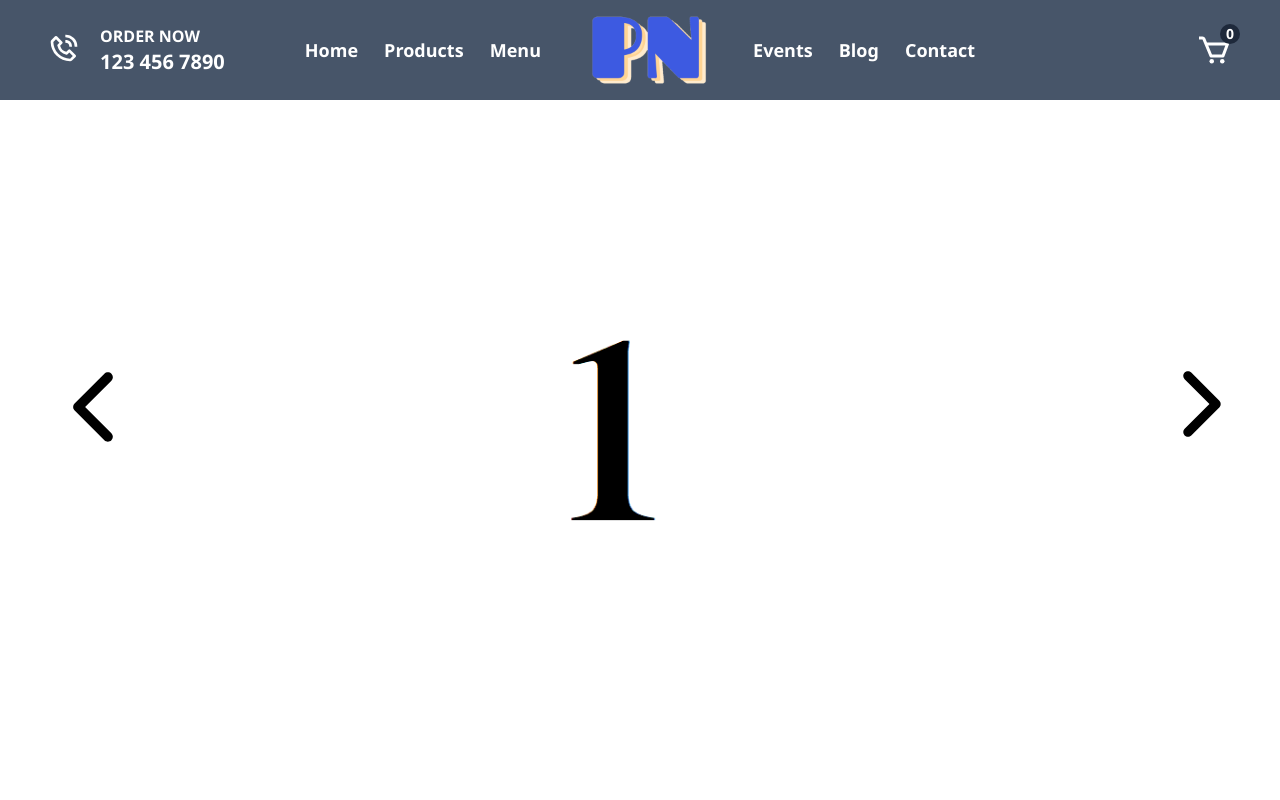
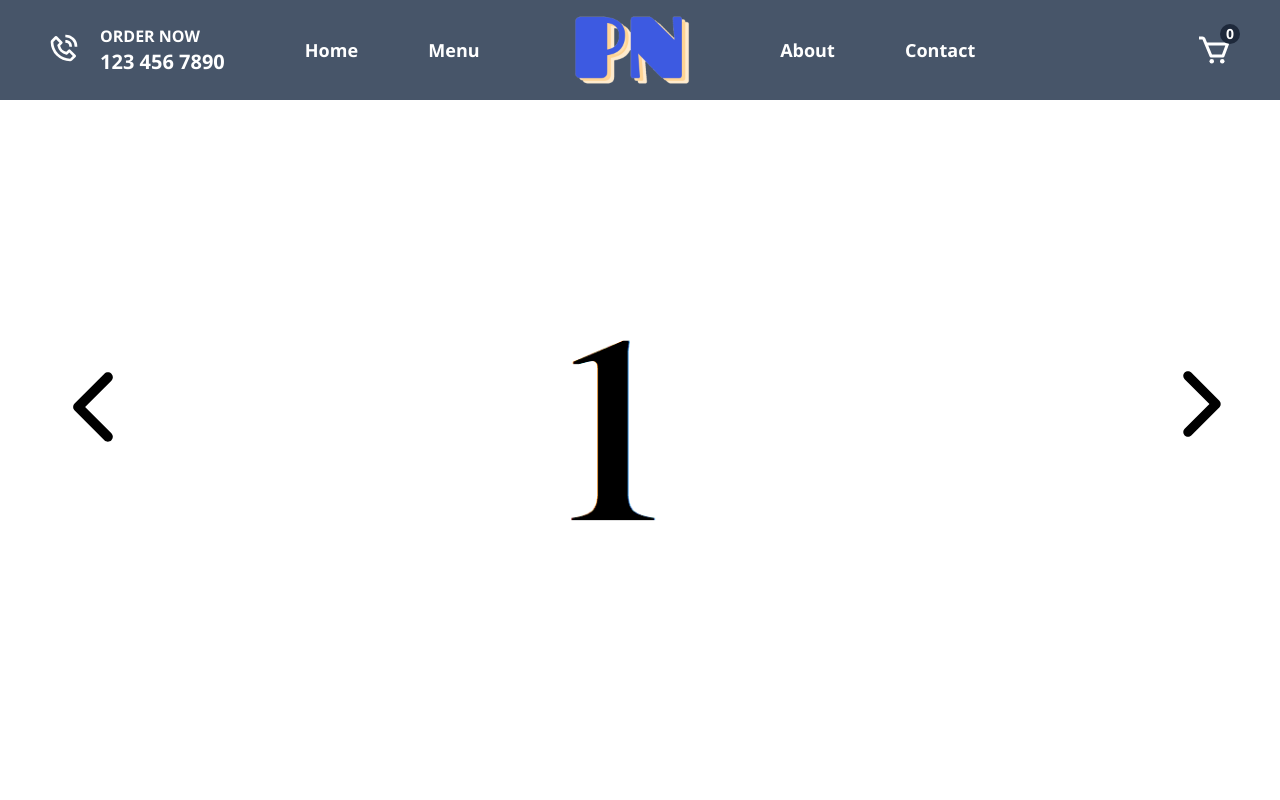
Before and after one commit to pn-code/restaurant-app, a Next.js app: page / in a window 1280 px wide. Shown: the top 800 px of the page. Built offline with nearby package versions, Linux system fonts and the light colour scheme; no server answers; the database is empty.

Commit message:
Added styles to Navbar elements

```diff
--- a/components/Navbar.jsx
+++ b/components/Navbar.jsx
@@ -10,7 +10,7 @@ const Navbar = () => {
     return (
         <div className="flex z-50 sticky top-0 items-center justify-between h-[100px] py-0 px-12 bg-slate-600 text-white ">
             {/* Call Section */}
-            <div className="flex flex-[3] md:flex-1">
+            <div className="flex flex-[3] md:flex-1 hover:text-[#d7905c] ease-in duration-200">
                 <BiPhoneCall className="mt-2" size={32} />
 
                 <div className="font-bold ml-5">
@@ -27,24 +27,37 @@ const Navbar = () => {
                             Home
                         </Link>
                     </li>
-                    <li className="navList">Products</li>
-                    <li className="navList">Menu</li>
+                    <li className="navList">
+                        <Link href="/#menu" passHref>
+                            Menu
+                        </Link>
+                    </li>
+                    <Link href="/" passHref>
                         <Image
                             src="/assets/logo.png"
                             alt=""
                             width={160}
                             height={70}
                         />
-                    <li className="navList">Events</li>
-                    <li className="navList">Blog</li>
-                    <li className="navList">Contact</li>
+                    </Link>
+
+                    <li className="navList">
+                        <Link href="/about" passHref>
+                            About
+                        </Link>
+                    </li>
+                    <li className="navList">
+                        <Link href="/contact" passHref>
+                            Contact
+                        </Link>
+                    </li>
                 </ul>
             </div>
 
             {/* Cart */}
             <div className="flex flex-1 justify-end">
                 <Link href="/cart" passHref>
-                    <div className="relative hover:scale-110 ease-in duration-300">
+                    <div className="relative hover:scale-110 ease-in duration-200 hover:text-[#d7905c]">
                         <BiCart size={36} />
                         <div className="flex items-center justify-center absolute -top-2 -right-2 w-5 h-5 rounded-full bg-slate-800 p-2 font-semibold text-sm">
                             {quantity}
--- a/styles/globals.css
+++ b/styles/globals.css
@@ -8,14 +8,14 @@ html {
 
 @layer components {
     .navList {
-        @apply p-0 flex items-center list-none text-white cursor-pointer
+        @apply p-0 flex items-center list-none text-white cursor-pointer hover:scale-105 ease-out duration-150 hover:text-[#d7905c];
     }
 
     .featuredArrow {
-        @apply absolute w-[10%] h-[20%] -top-10 bottom-0 my-auto mr-12 z-30 cursor-pointer md:mr-0 md:ml-10
+        @apply absolute w-[10%] h-[20%] -top-10 bottom-0 my-auto mr-12 z-30 cursor-pointer md:mr-0 md:ml-10;
     }
 
     .cartItem {
-        @apply flex gap-0 sm:gap-5 mb-5 flex-col items-center justify-center sm:items-start sm:justify-start sm:flex-row
+        @apply flex gap-0 sm:gap-5 mb-5 flex-col items-center justify-center sm:items-start sm:justify-start sm:flex-row;
     }
 }
```
Lines whose indentation alone changed are shown as unchanged.
